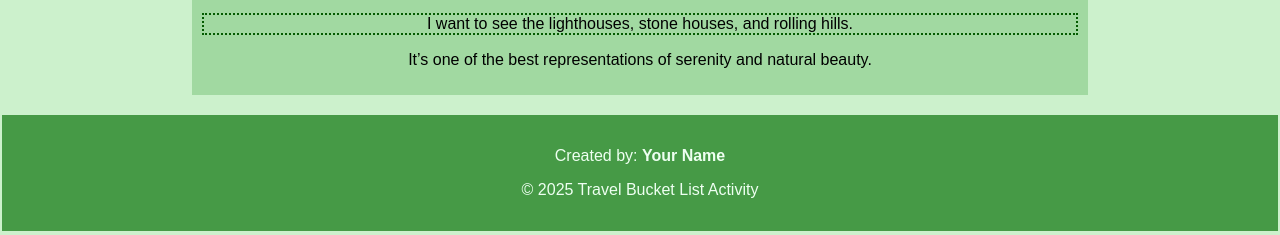
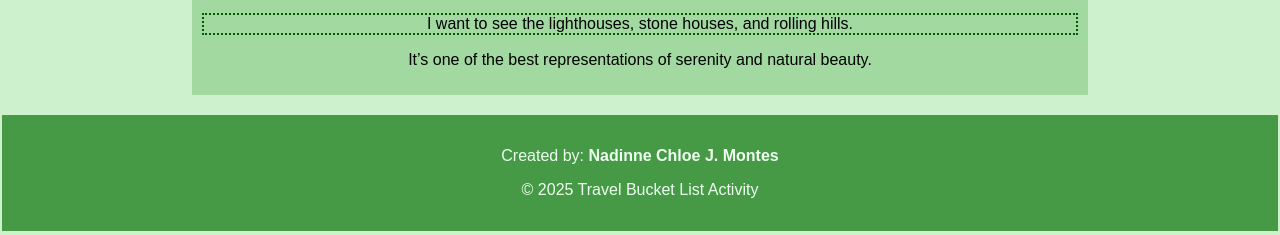
Before and after one commit to Nadinnersz/2QCS-FA2, a plain HTML site: page index.html in a window 1280 px wide. Shown: the part 1591-1826 px from the top of the page. Drawn offline with Linux system fonts and the light colour scheme.

Commit message:
Add files via upload

```diff
--- a/index.html
+++ b/index.html
@@ -48,7 +48,7 @@
     </main>
 
     <footer>
-        <p>Created by: <strong>Your Name</strong></p>
+        <p>Created by: <strong>Nadinne Chloe J. Montes</strong></p>
         <p>© 2025 Travel Bucket List Activity</p>
     </footer>
 </body>
```
